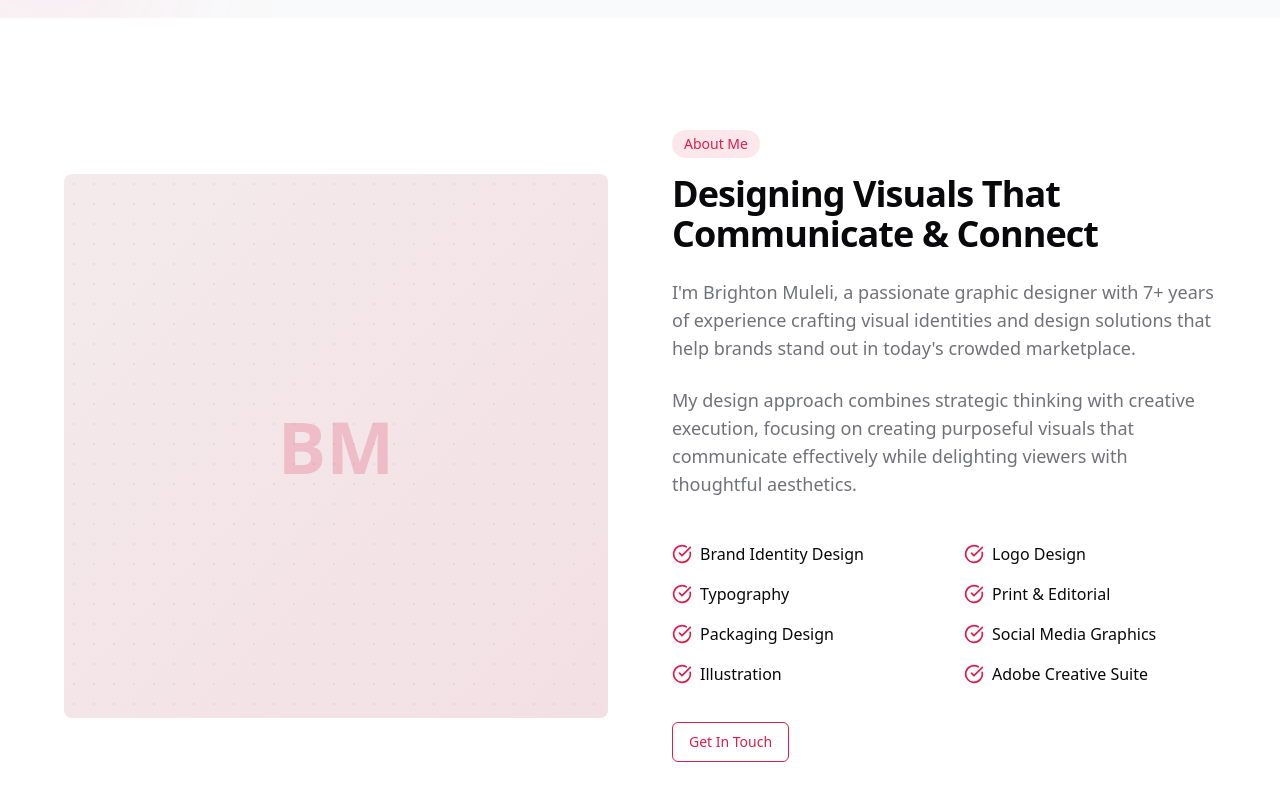
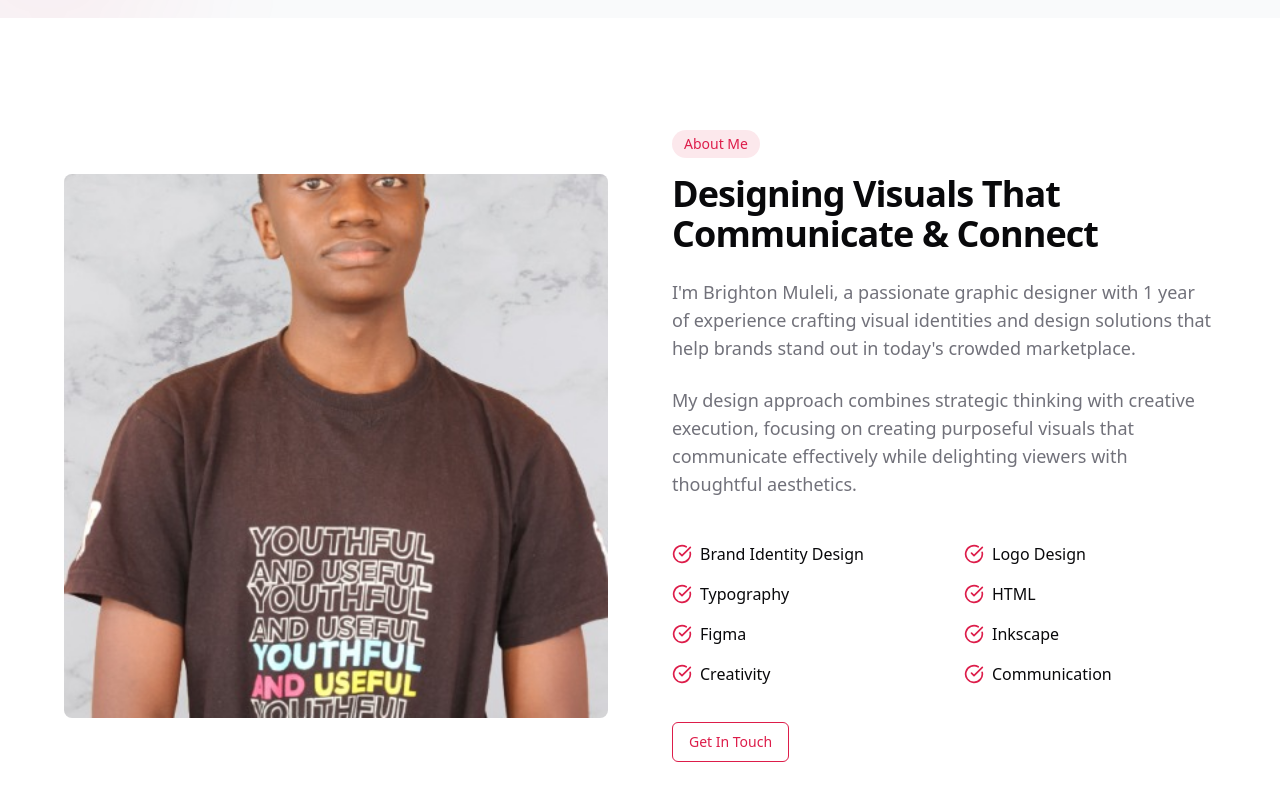
Before and after one commit to Bright254/Brighton-Muleli-portfolio, a React (Vite) app: page / in a window 1280 px wide. Shown: the part 782-1582 px from the top of the page. Built offline with nearby package versions, Linux system fonts and the light colour scheme.

Commit message:
Update About page content
Updates the About page with a new picture, changes work experience, and modifies the skills list.

```diff
--- a/src/components/About.tsx
+++ b/src/components/About.tsx
@@ -1,3 +1,4 @@
+
 import { CheckCircle } from "lucide-react";
 import { Button } from "@/components/ui/button";
 
@@ -9,11 +10,11 @@ const skills = [
   "Brand Identity Design",
   "Logo Design",
   "Typography",
-  "Print & Editorial",
-  "Packaging Design",
-  "Social Media Graphics",
-  "Illustration",
-  "Adobe Creative Suite"
+  "HTML",
+  "Figma",
+  "Inkscape",
+  "Creativity",
+  "Communication"
 ];
 
 const Skill = ({ name }: SkillProps) => (
@@ -30,15 +31,12 @@ const About = () => {
         <div className="flex flex-col lg:flex-row gap-16 items-center">
           {/* Image column */}
           <div className="w-full lg:w-1/2 relative">
-            <div className="w-full aspect-square bg-[#F5F5F5] rounded-lg overflow-hidden relative">
-              <div className="absolute inset-0 bg-gradient-to-br from-primary/5 to-primary/10"></div>
-              {/* Pattern overlay */}
-              <div className="absolute inset-0 opacity-5">
-                <div className="w-full h-full bg-[radial-gradient(#000_1px,transparent_1px)]" style={{ backgroundSize: "20px 20px" }}></div>
-              </div>
-              <div className="absolute inset-0 flex items-center justify-center">
-                <span className="text-7xl font-bold text-primary/20">BM</span>
-              </div>
+            <div className="w-full aspect-square rounded-lg overflow-hidden relative">
+              <img
+                src="/lovable-uploads/e387a111-cab0-4984-bba3-25cb18bc8346.png"
+                alt="Brighton Muleli"
+                className="w-full h-full object-cover"
+              />
             </div>
           </div>
 
@@ -47,7 +45,7 @@ const About = () => {
             <span className="section-title-tag">About Me</span>
             <h2 className="heading-lg mb-6">Designing Visuals That Communicate & Connect</h2>
             <p className="paragraph mb-6">
-              I'm Brighton Muleli, a passionate graphic designer with 7+ years of experience crafting visual identities and design solutions that help brands stand out in today's crowded marketplace.
+              I'm Brighton Muleli, a passionate graphic designer with 1 year of experience crafting visual identities and design solutions that help brands stand out in today's crowded marketplace.
             </p>
             <p className="paragraph mb-10">
               My design approach combines strategic thinking with creative execution, focusing on creating purposeful visuals that communicate effectively while delighting viewers with thoughtful aesthetics.
```
Also changed, not shown: public/lovable-uploads/e387a111-cab0-4984-bba3-25cb18bc8346.png (added).
